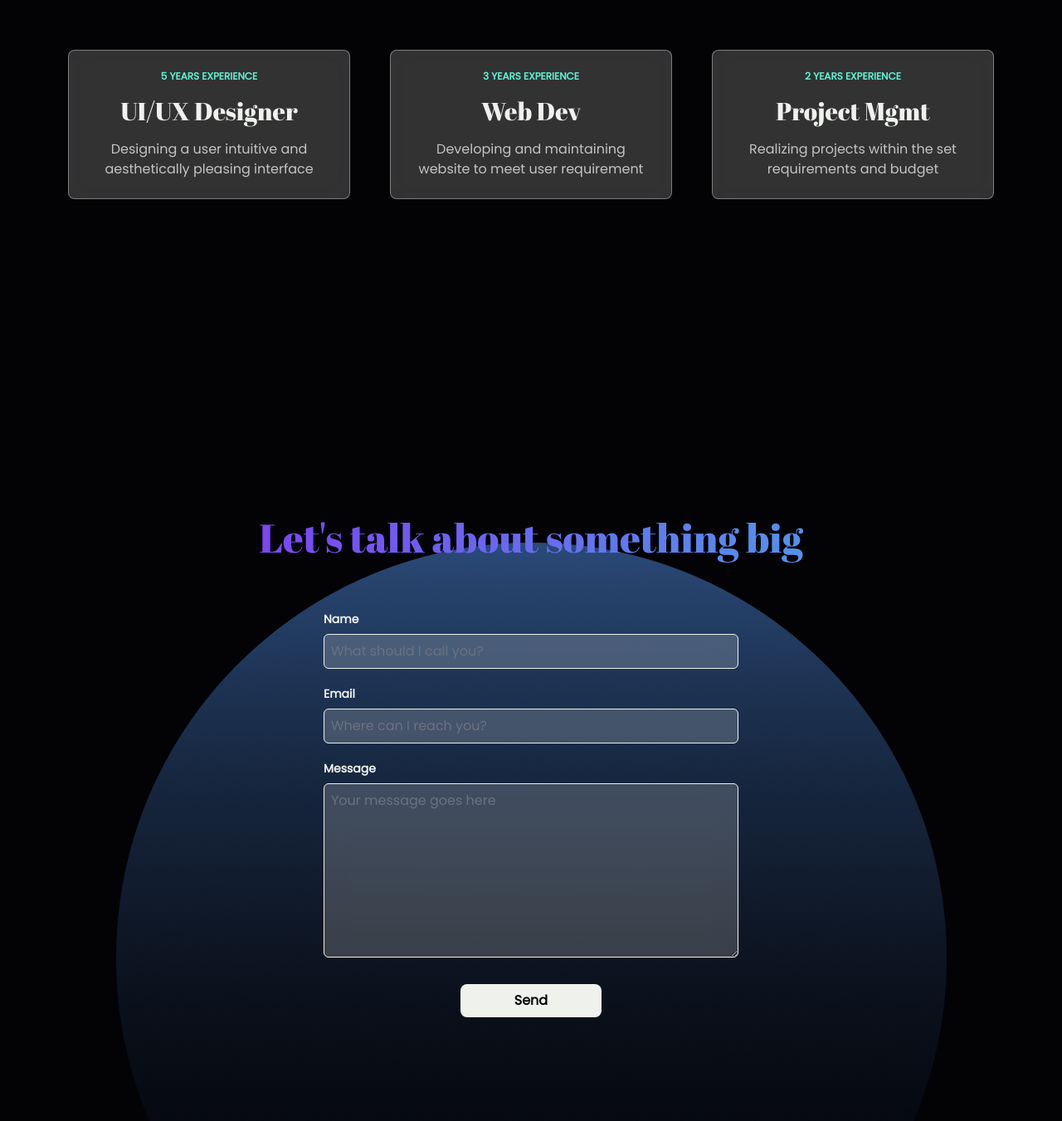
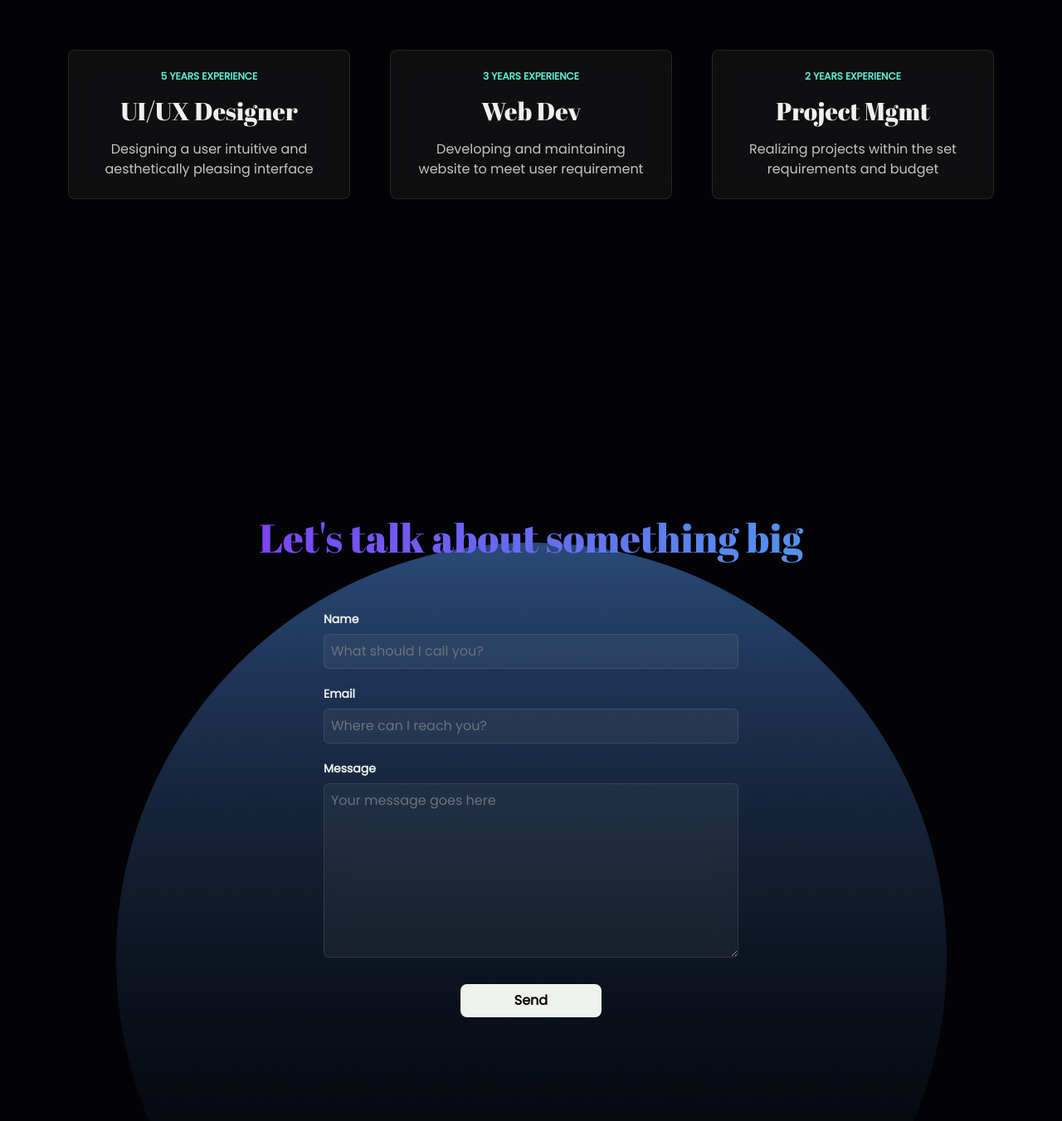
Before and after one commit to ditramadia/portdia-fe, a Next.js app: page / in a window 1280 px wide. Shown: the part 1280-2631 px from the top of the page at 83% size. Built offline with nearby package versions, Linux system fonts and the light colour scheme; no server answers.

Commit message:
style: update glass effect to be more subtle

```diff
--- a/src/components/atom/TextAreaInput.tsx
+++ b/src/components/atom/TextAreaInput.tsx
@@ -24,7 +24,7 @@ const TextAreaInput = (props: TextAreaInputProps) => {
         value={value}
         onChange={onChange}
         required
-        className='w-full h-fit p-2 bg-white/20 poppins-light text-white backdrop-blur-lg rounded-md border-[1px] border-solid border-white placeholder:text-gray-500'
+        className='w-full h-fit p-2 bg-white/5 poppins-light text-white backdrop-blur-lg rounded-md border-[1px] border-solid border-white/10 placeholder:text-gray-500'
       />
     </div>
   );
--- a/src/components/atom/TextInput.tsx
+++ b/src/components/atom/TextInput.tsx
@@ -23,7 +23,7 @@ const TextInput = (props: TextInputProps) => {
         value={value}
         onChange={onChange}
         required
-        className='w-full h-fit p-2 bg-white/20 poppins-light text-white backdrop-blur-lg rounded-md border-[1px] border-solid border-white placeholder:text-gray-500'
+        className='w-full h-fit p-2 bg-white/5 poppins-light text-white backdrop-blur-lg rounded-md border-[1px] border-solid border-white/10 placeholder:text-gray-500'
       />
     </div>
   );
--- a/src/components/molecule/SkillCard.tsx
+++ b/src/components/molecule/SkillCard.tsx
@@ -48,7 +48,7 @@ const SkillCard = (props: SkillCardProps) => {
   return (
     <motion.div
       ref={ref}
-      className='w-[340px] h-[180px] p-6 flex flex-col justify-center items-center gap-4 bg-white/20 backdrop-blur-lg border-[1px] border-solid border-white/40 rounded-lg text-center'
+      className='w-[340px] h-[180px] p-6 flex flex-col justify-center items-center gap-4 bg-white/5 backdrop-blur-lg border-[1px] border-solid border-white/10 rounded-lg text-center'
       style={{
         transformStyle: 'preserve-3d',
         transform,
```
